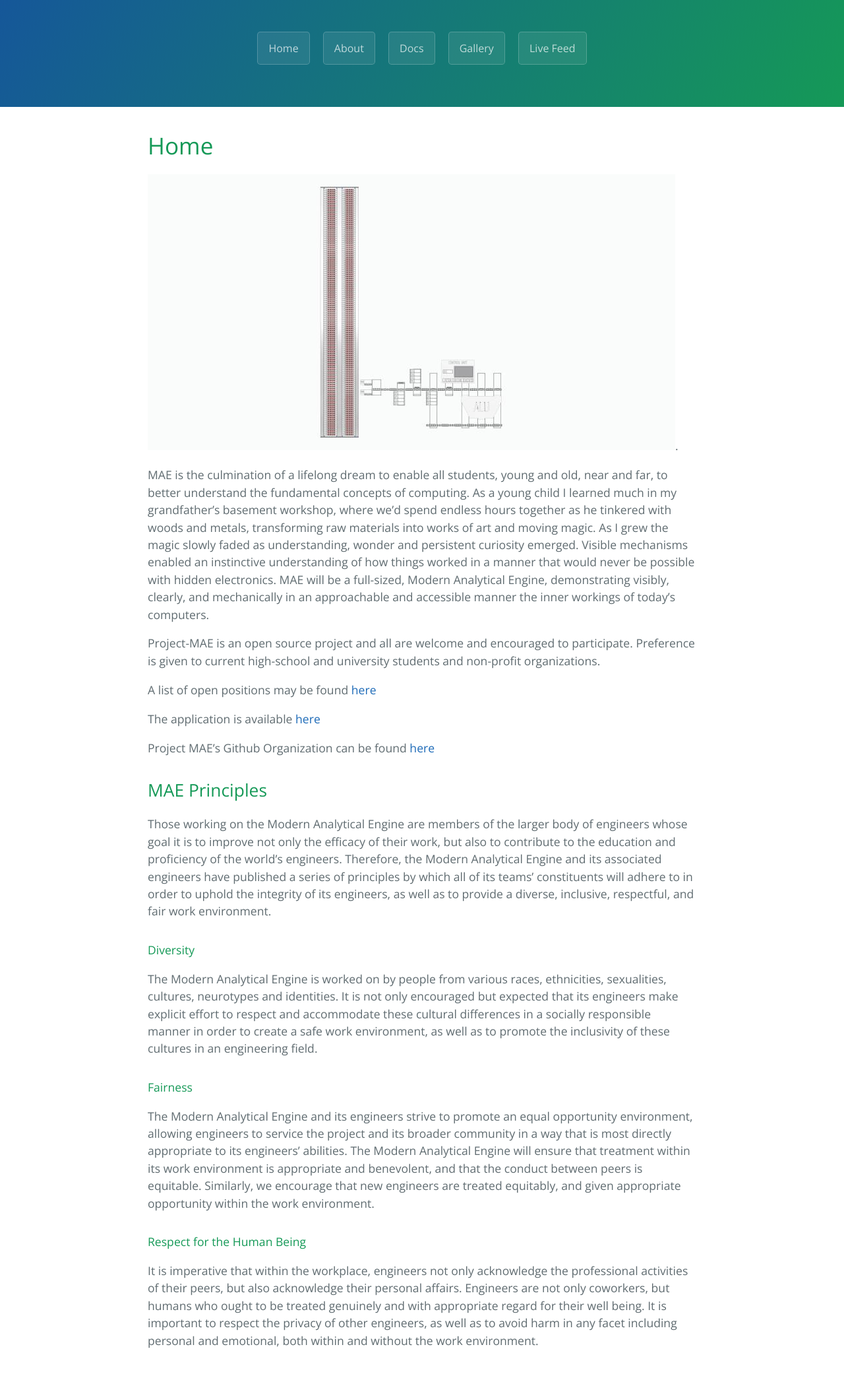
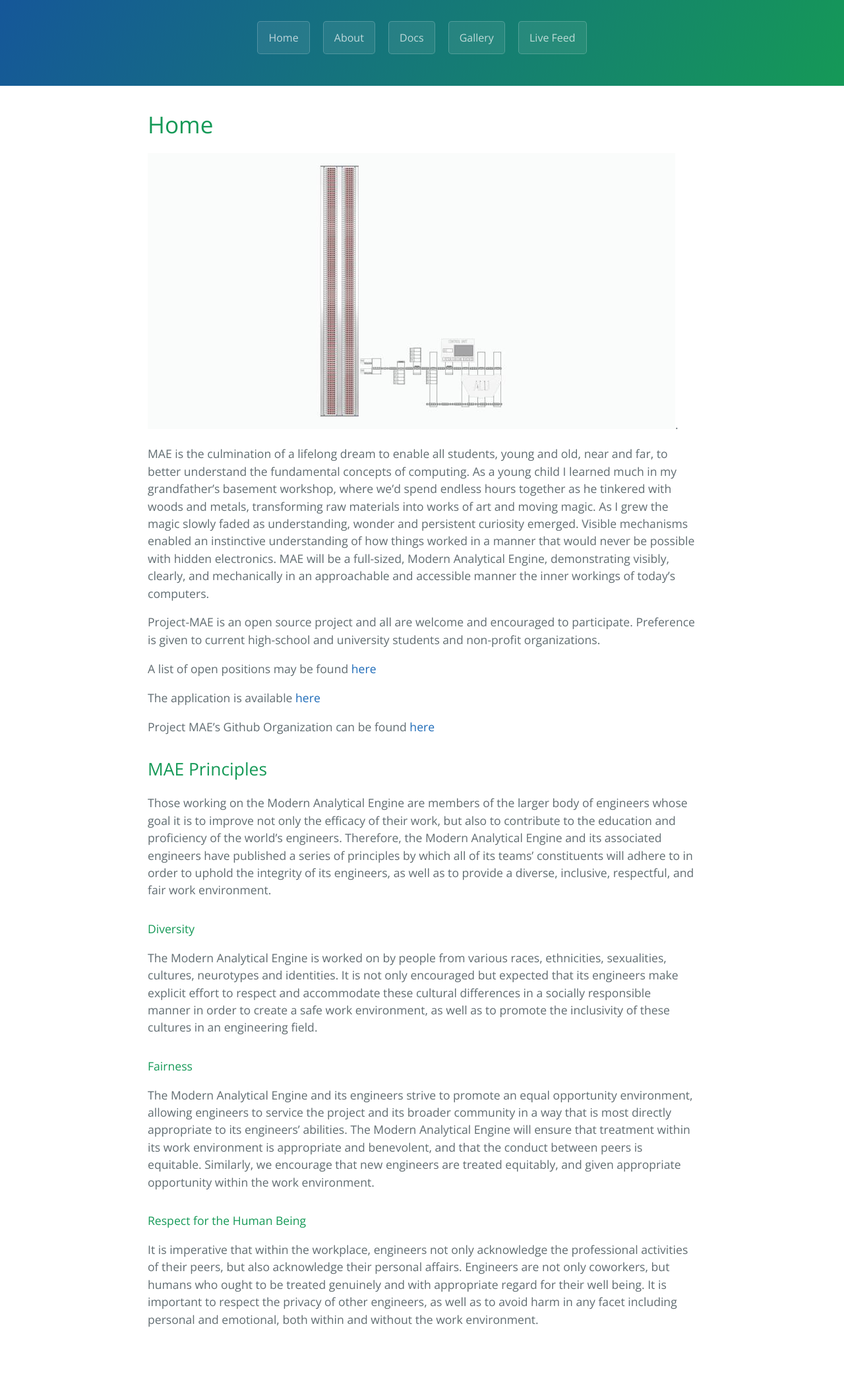
Before and after one commit to project-mae/project-mae.github.io, a Jekyll site: the page built from index.md, in a window 1280 px wide. Shown: the whole page at 66% size. Built offline with Jekyll 4.4.1, drawn with Linux system fonts in a browser that asks for light colours; our own code applies the rules of GitHub Pages for plain Markdown files; after the commit the page ends 2062 px from its top, so only the background shows below that.

Commit message:
changed header size

```diff
--- a/_sass/jekyll-theme-cayman.scss
+++ b/_sass/jekyll-theme-cayman.scss
@@ -120,7 +120,7 @@ a {
   background-image: linear-gradient(120deg, $header-bg-color-secondary, $header-bg-color);
 
   @include large {
-    padding: 3rem 4rem;
+    padding: 2rem 3rem;
   }
 
   @include medium {
```
